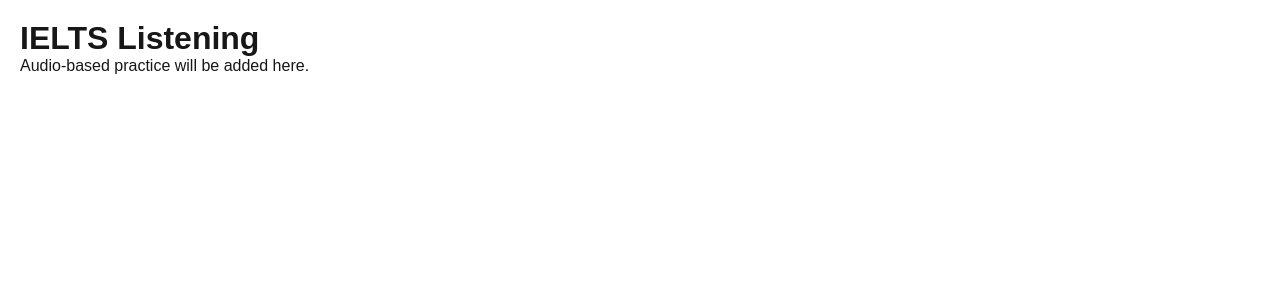
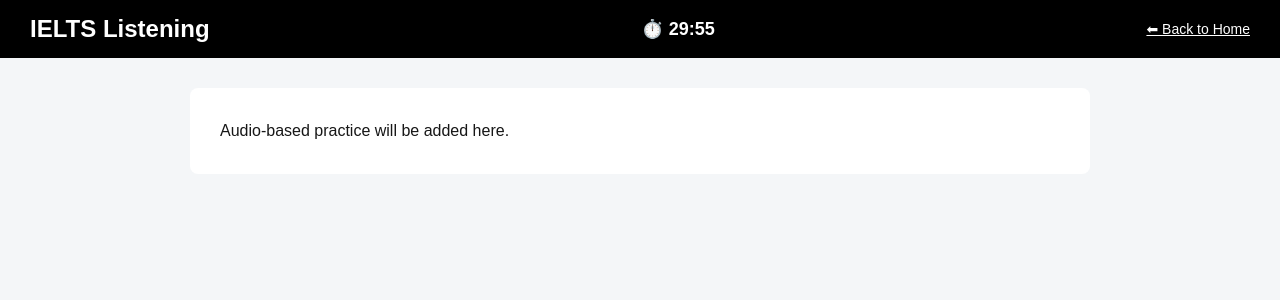
Before and after one commit to annievnnguyen-stack/ielts-practice-site, a Next.js app: page /listening in a window 1280 px wide. Shown: the top 300 px of the page. Built offline with nearby package versions, Linux system fonts and the light colour scheme.

Commit message:
Add Back to Home button on all pages

```diff
--- a/pages/listening.js
+++ b/pages/listening.js
@@ -2,9 +2,8 @@ import ExamLayout from "../components/ExamLayout";
 
 export default function Listening() {
   return (
-    <div style={{ padding: 20 }}>
-      <h1>IELTS Listening</h1>
+    <ExamLayout title="IELTS Listening" timeInMinutes={30}>
       <p>Audio-based practice will be added here.</p>
-    </div>
+    </ExamLayout>
   );
 }
```
